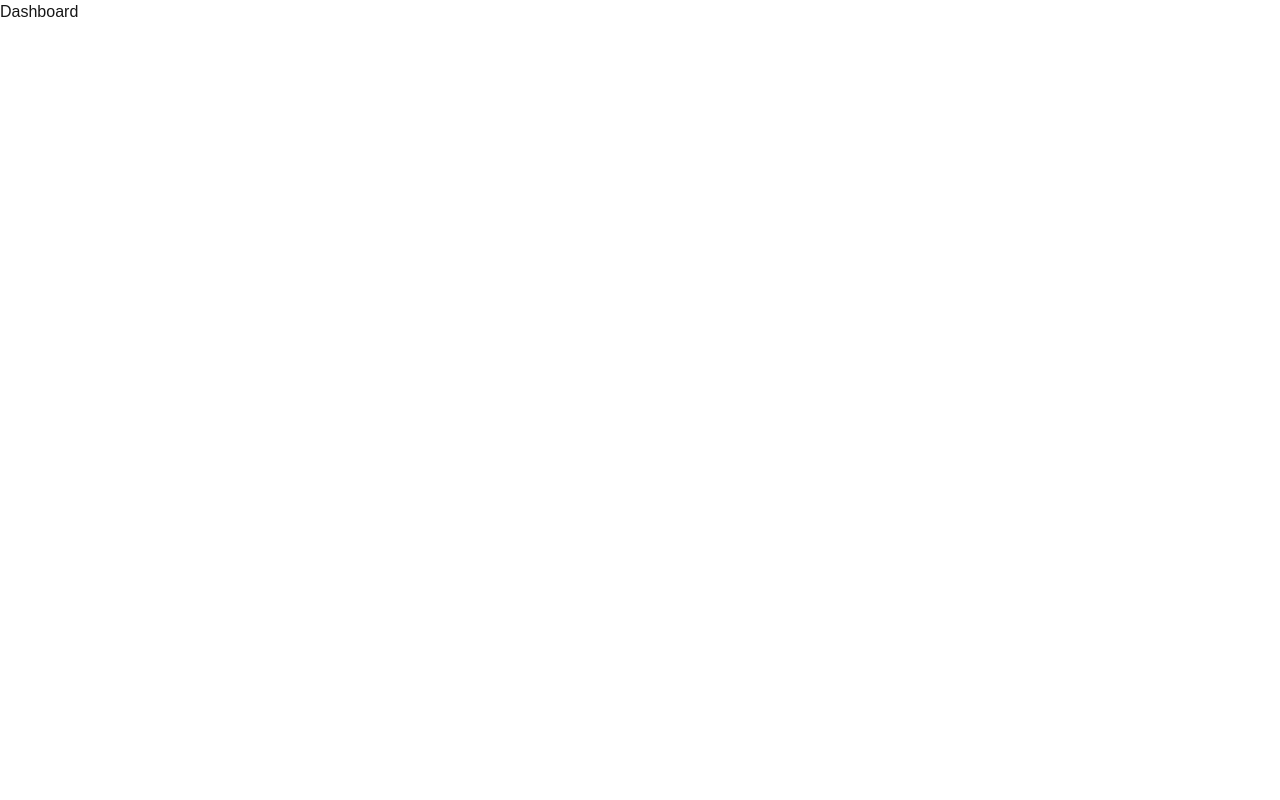
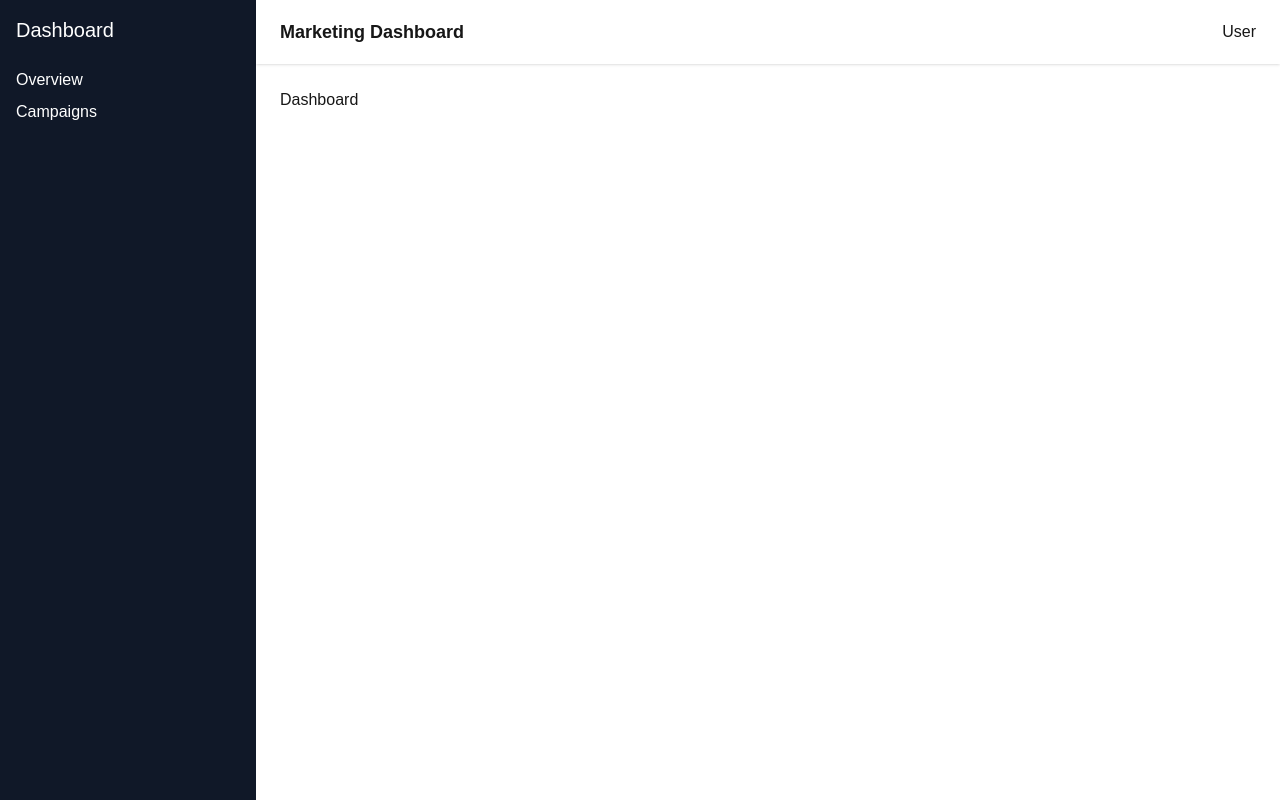
Before and after one commit to kelmore400/marketing-dashboard, a Next.js app: page / in a window 1280 px wide. Built offline with nearby package versions, Linux system fonts and the light colour scheme.

Commit message:
first day

```diff
--- a/app/layout.tsx
+++ b/app/layout.tsx
@@ -1,33 +1,17 @@
-import type { Metadata } from "next";
-import { Geist, Geist_Mono } from "next/font/google";
+import Sidebar from "@/components/Sidebar";
+import Navbar from "@/components/Navbar";
 import "./globals.css";
 
-const geistSans = Geist({
-  variable: "--font-geist-sans",
-  subsets: ["latin"],
-});
-
-const geistMono = Geist_Mono({
-  variable: "--font-geist-mono",
-  subsets: ["latin"],
-});
-
-export const metadata: Metadata = {
-  title: "Create Next App",
-  description: "Generated by create next app",
-};
-
-export default function RootLayout({
-  children,
-}: Readonly<{
-  children: React.ReactNode;
-}>) {
-  return (
-    <html
-      lang="en"
-      className={`${geistSans.variable} ${geistMono.variable} h-full antialiased`}
-    >
-      <body className="min-h-full flex flex-col">{children}</body>
-    </html>
-  );
+export default function RootLayout({ children }: { children: React.ReactNode }) {
+    return (
+        <html lang="en">
+            <body className="flex">
+                <Sidebar />
+                <div className="flex-1">
+                    <Navbar />
+                    <main className="p-6">{children}</main>
+                </div>
+            </body>
+        </html>
+    );
 }
--- a/components/Navbar.tsx
+++ b/components/Navbar.tsx
@@ -0,0 +1,8 @@
+export default function Navbar() {
+    return (
+        <div className="h-16 bg-white shadow flex items-center px-6">
+            <h1 className="text-lg font-semibold">Marketing Dashboard</h1>
+            <div className="ml-auto">User</div>
+        </div>
+    );
+}
--- a/components/Sidebar.tsx
+++ b/components/Sidebar.tsx
@@ -0,0 +1,11 @@
+export default function Sidebar() {
+    return (
+        <div className="w-64 h-screen bg-gray-900 text-white p-4">
+            <h2 className="text-xl mb-6">Dashboard</h2>
+            <ul>
+                <li className="mb-2 hover:text-blue-400 cursor-pointer">Overview</li>
+                <li className="mb-2 hover:text-blue-400 cursor-pointer">Campaigns</li>
+            </ul>
+        </div>
+    );
+}
```
